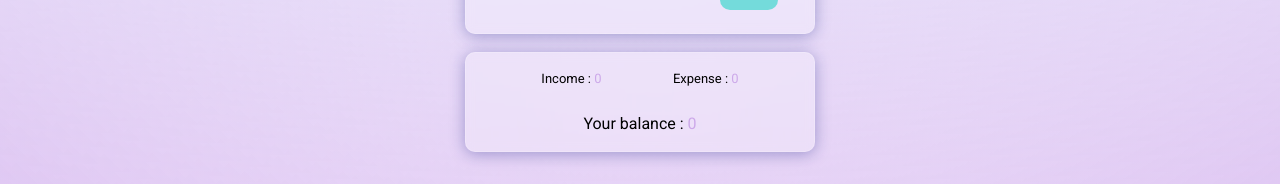
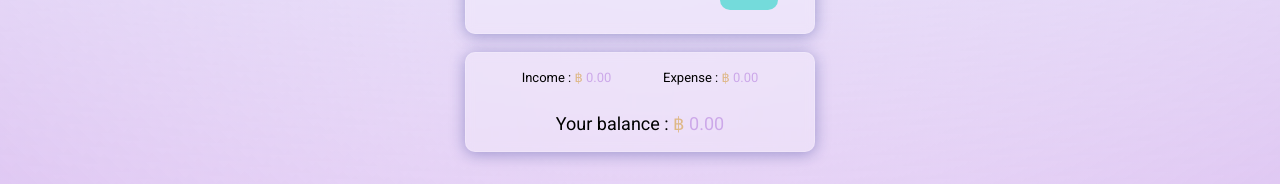
Before and after one commit to Panitnun-6243/Ledger_app_react, a React (Create React App) app: page / in a window 1280 px wide. Shown: the part 445-629 px from the top of the page. Built offline with nearby package versions, Linux system fonts and the light colour scheme.

Commit message:
Format document and format number

```diff
--- a/src/App.css
+++ b/src/App.css
@@ -183,5 +183,8 @@ button:hover {
   width: 340px;
   justify-content: center;
   text-align: center;
-  font-size: 16px;
+  font-size: 18px;
 }
+.bath {
+  color: burlywood;
+}
--- a/src/App.js
+++ b/src/App.js
@@ -18,9 +18,9 @@ function App() {
     const amounts = items.map((items) => items.amount);
     const income = amounts.filter((e) => e > 0);
     const expense = amounts.filter((e) => e < 0);
-    const totalIncome = income.reduce((a, b) => a + b, 0);
-    const totalExpense = expense.reduce((a, b) => a - b, 0);
-    const balance = totalIncome - totalExpense;
+    const totalIncome = income.reduce((a, b) => a + b, 0).toFixed(2);
+    const totalExpense = expense.reduce((a, b) => a - b, 0).toFixed(2);
+    const balance = (totalIncome - totalExpense).toFixed(2);
 
     setReportIncome(totalIncome);
     setReportExpense(totalExpense);
--- a/src/components/Item.js
+++ b/src/components/Item.js
@@ -4,6 +4,10 @@ const Item = (props) => {
   const { title, amount } = props;
   const status = amount > 0 ? "income" : "expense";
   const symbol = amount > 0 ? "+" : "-";
+  const formatNumber = (num) => {
+    return num.toString().replace(/(\d)(?=(\d{3})+(?!\d))/g, "$1,");
+  };
+
   return (
     // ค่าตัวเลขติดลบจะเข้าเอาเครื่องหมายลบเข้ามาด้วย ดังนั้นต้องเคลียค่าโดยใช้ absolute
     <li className={status}>
@@ -11,7 +15,7 @@ const Item = (props) => {
       <div className="item-amount">
         <span>
           {symbol}
-          {Math.abs(amount)}
+          {formatNumber(Math.abs(amount))}
         </span>
       </div>
     </li>
--- a/src/components/ReportComponent.js
+++ b/src/components/ReportComponent.js
@@ -3,21 +3,33 @@ import DataContext from "../data/DataContext";
 
 function ReportComponent() {
   const balance = useContext(DataContext);
+  const formatNumber = (num) => {
+    return num.toString().replace(/(\d)(?=(\d{3})+(?!\d))/g, "$1,");
+  };
   return (
     <div className="balance-container">
       <div className="in-ex">
         <div>
           <span>Income</span> :{" "}
-          <span className="balance-income"> {balance.income}</span>
+          <span className="balance-income">
+            <span className="bath"> ฿ </span>
+            {formatNumber(balance.income)}
+          </span>
         </div>
         <div>
           <span>Expense</span> :{" "}
-          <span className="balance-expense"> {balance.expense}</span>
+          <span className="balance-expense">
+            <span className="bath"> ฿ </span>
+            {formatNumber(balance.expense)}
+          </span>
         </div>
       </div>
       <div className="balance">
         <span>Your balance</span> :{" "}
-        <span className="balance-total"> {balance.balance}</span>
+        <span className="balance-total">
+          <span className="bath"> ฿ </span>
+          {formatNumber(balance.balance)}
+        </span>
       </div>
     </div>
   );
```
